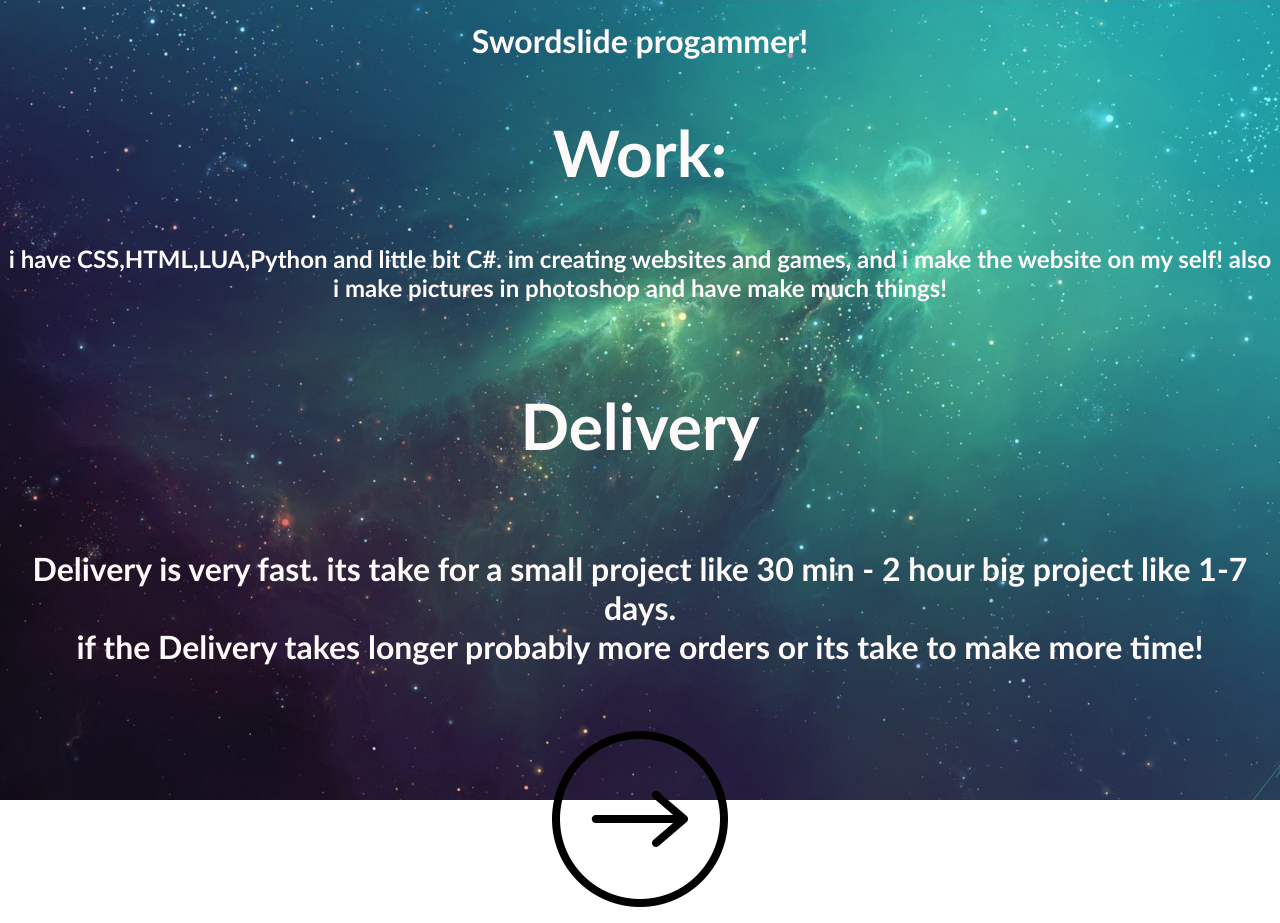
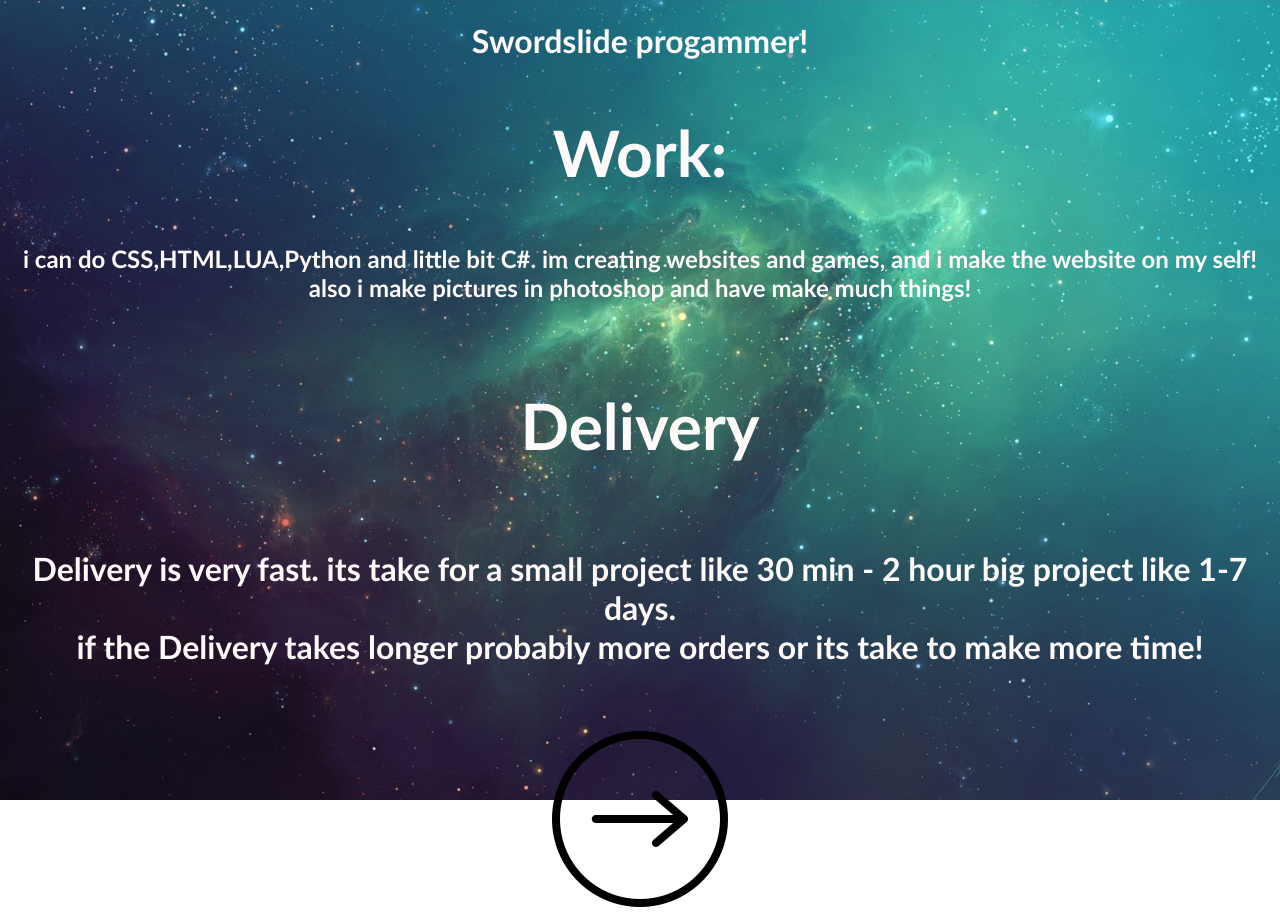
Before and after one commit to SwordSlide/SwordWeb.com, a plain HTML site: page index.html in a window 1280 px wide. Drawn offline with Linux system fonts and the light colour scheme.

Commit message:
Update index.html

```diff
--- a/index.html
+++ b/index.html
@@ -9,7 +9,7 @@ href="Code.css"/>
 
     <h1>Swordslide progammer!</h1>
     <h2>Work:</h2>
-    <h3>i have CSS,HTML,LUA,Python and little bit C#. im creating websites and games, and i make the website on my self!
+    <h3>i can do CSS,HTML,LUA,Python and little bit C#. im creating websites and games, and i make the website on my self!
         also i make pictures in photoshop and have make much things!
     </h3>
     <h4>Delivery</h4>
```
